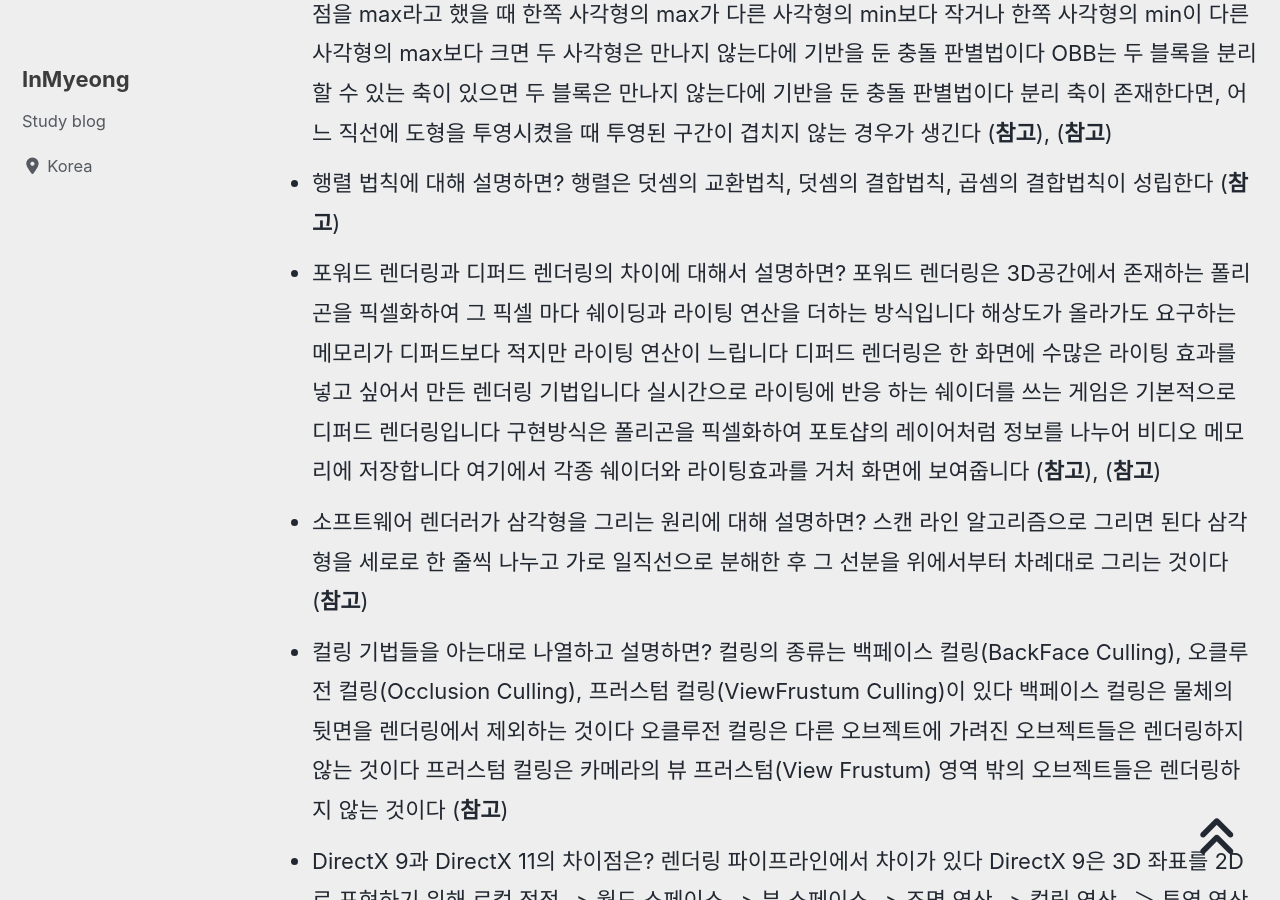
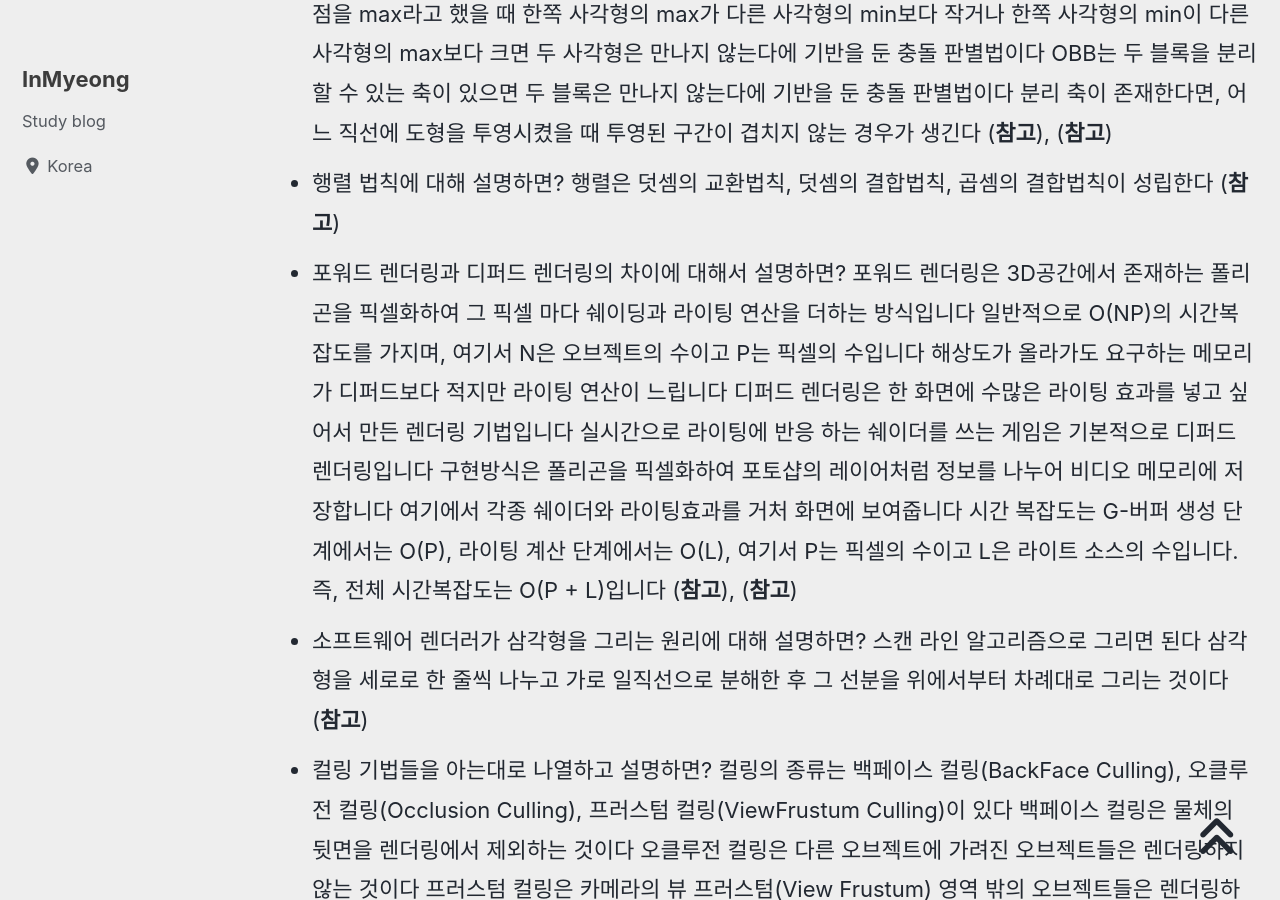
Before and after one commit to devMyeong/devMyeong.github.io, a Jekyll site: the page built from _posts/cs/2022-09-05-블로그-면접준비.md, in a window 1280 px wide and 900 px high, scrolled down 19952 px. Built offline with Jekyll 4.4.1, drawn with Linux system fonts in a browser that asks for light colours; cached includes are drawn as plain includes; nearby versions of some CDN libraries; some web fonts are replaced; comment, search, counter and statistics services are not loaded.

Commit message:
Chore : 수정

```diff
--- a/_posts/cs/2022-09-05-블로그-면접준비.md
+++ b/_posts/cs/2022-09-05-블로그-면접준비.md
@@ -190,7 +190,7 @@ last_modified_at: 2022-10-30
 - 렌더링 파이프라인에 대해 설명하면? 입력 조립기 - 버텍스 셰이더 - 테셀레이션 - 지오메트리 셰이더 - 레스터라이저 - 픽셀 셰이더 - 출력 병합기 순으로 3차원의 가상 세계를 2차원의 이미지로 생성한다 ([**참고**](https://doobudubu.tistory.com/m/243))
 - AABB, OBB 충돌 판별에 대해 설명하고 코드로 구현하면? AABB는 좌상단 꼭짓점을 min, 우하단 꼭짓점을 max라고 했을 때 한쪽 사각형의 max가 다른 사각형의 min보다 작거나 한쪽 사각형의 min이 다른 사각형의 max보다 크면 두 사각형은 만나지 않는다에 기반을 둔 충돌 판별법이다 OBB는 두 블록을 분리할 수 있는 축이 있으면 두 블록은 만나지 않는다에 기반을 둔 충돌 판별법이다 분리 축이 존재한다면, 어느 직선에 도형을 투영시켰을 때 투영된 구간이 겹치지 않는 경우가 생긴다 ([**참고**](https://kareus.tistory.com/m/15)), ([**참고**](https://justicehui.github.io/other-algorithm/2018/06/23/OBB/))
 - 행렬 법칙에 대해 설명하면? 행렬은 덧셈의 교환법칙, 덧셈의 결합법칙, 곱셈의 결합법칙이 성립한다  ([**참고**](http://matrix.skku.ac.kr/sglee/linear/ocu/20103.html))
-- 포워드 렌더링과 디퍼드 렌더링의 차이에 대해서 설명하면? 포워드 렌더링은 3D공간에서 존재하는 폴리곤을 픽셀화하여 그 픽셀 마다 쉐이딩과 라이팅 연산을 더하는 방식입니다 해상도가 올라가도 요구하는 메모리가 디퍼드보다 적지만 라이팅 연산이 느립니다 디퍼드 렌더링은 한 화면에 수많은 라이팅 효과를 넣고 싶어서 만든 렌더링 기법입니다 실시간으로 라이팅에 반응 하는 쉐이더를 쓰는 게임은 기본적으로 디퍼드 렌더링입니다 구현방식은 폴리곤을 픽셀화하여 포토샵의 레이어처럼 정보를 나누어 비디오 메모리에 저장합니다 여기에서 각종 쉐이더와 라이팅효과를 거처 화면에 보여줍니다 ([**참고**](https://m.blog.naver.com/blue9954/220296252565)), ([**참고**](https://hayeo-83.tistory.com/32))
+- 포워드 렌더링과 디퍼드 렌더링의 차이에 대해서 설명하면? 포워드 렌더링은 3D공간에서 존재하는 폴리곤을 픽셀화하여 그 픽셀 마다 쉐이딩과 라이팅 연산을 더하는 방식입니다 일반적으로 O(NP)의 시간복잡도를 가지며, 여기서 N은 오브젝트의 수이고 P는 픽셀의 수입니다 해상도가 올라가도 요구하는 메모리가 디퍼드보다 적지만 라이팅 연산이 느립니다 디퍼드 렌더링은 한 화면에 수많은 라이팅 효과를 넣고 싶어서 만든 렌더링 기법입니다 실시간으로 라이팅에 반응 하는 쉐이더를 쓰는 게임은 기본적으로 디퍼드 렌더링입니다 구현방식은 폴리곤을 픽셀화하여 포토샵의 레이어처럼 정보를 나누어 비디오 메모리에 저장합니다 여기에서 각종 쉐이더와 라이팅효과를 거처 화면에 보여줍니다 시간 복잡도는 G-버퍼 생성 단계에서는 O(P), 라이팅 계산 단계에서는 O(L), 여기서 P는 픽셀의 수이고 L은 라이트 소스의 수입니다. 즉, 전체 시간복잡도는 O(P + L)입니다 ([**참고**](https://m.blog.naver.com/blue9954/220296252565)), ([**참고**](https://hayeo-83.tistory.com/32))
 - 소프트웨어 렌더러가 삼각형을 그리는 원리에 대해 설명하면? 스캔 라인 알고리즘으로 그리면 된다 삼각형을 세로로 한 줄씩 나누고 가로 일직선으로 분해한 후 그 선분을 위에서부터 차례대로 그리는 것이다 ([**참고**](https://domaindeveloper.tistory.com/38))
 - 컬링 기법들을 아는대로 나열하고 설명하면? 컬링의 종류는 백페이스 컬링(BackFace Culling), 오클루전 컬링(Occlusion Culling), 프러스텀 컬링(ViewFrustum Culling)이 있다 백페이스 컬링은 물체의 뒷면을 렌더링에서 제외하는 것이다 오클루전 컬링은 다른 오브젝트에 가려진 오브젝트들은 렌더링하지 않는 것이다 프러스텀 컬링은 카메라의 뷰 프러스텀(View Frustum) 영역 밖의 오브젝트들은 렌더링하지 않는 것이다 ([**참고**](https://rito15.github.io/posts/unity-opt-occlusion-culling/))
 - DirectX 9과 DirectX 11의 차이점은? 렌더링 파이프라인에서 차이가 있다 DirectX 9은 3D 좌표를 2D로 표현하기 위해 로컬 정점 -> 월드 스페이스 -> 뷰 스페이스 -> 조명 연산 -> 컬링 연산 -＞ 투영 연산 -> 클리핑 -> 뷰 포트 -> 레스터라이즈 과정을 거친다 DirectX 11은 입력 조립기 - 버텍스 셰이더 - 테셀레이션 - 지오메트리 셰이더 - 레스터라이저 - 픽셀 셰이더 - 출력 병합기 과정을 거친다 ([**참고**](https://m.blog.naver.com/PostView.naver?isHttpsRedirect=true&blogId=minizang99&logNo=220963722023))
```
